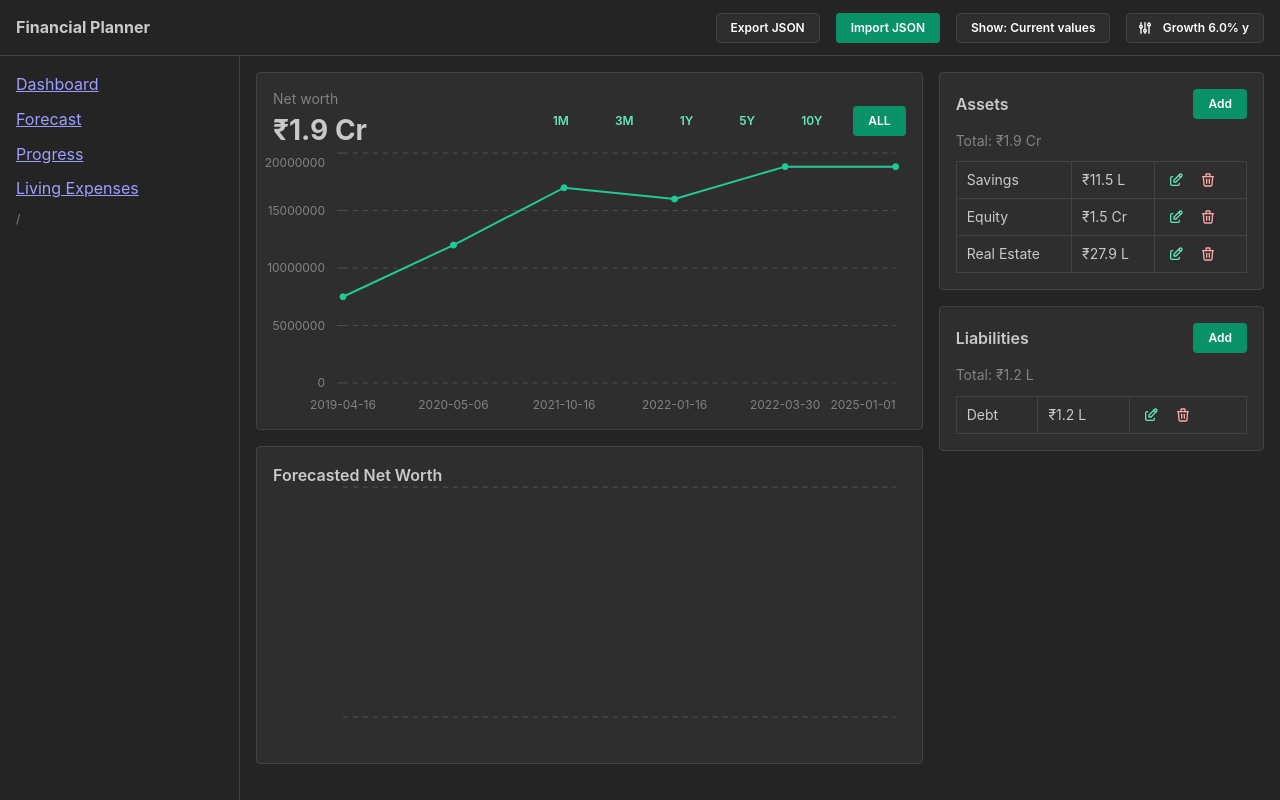
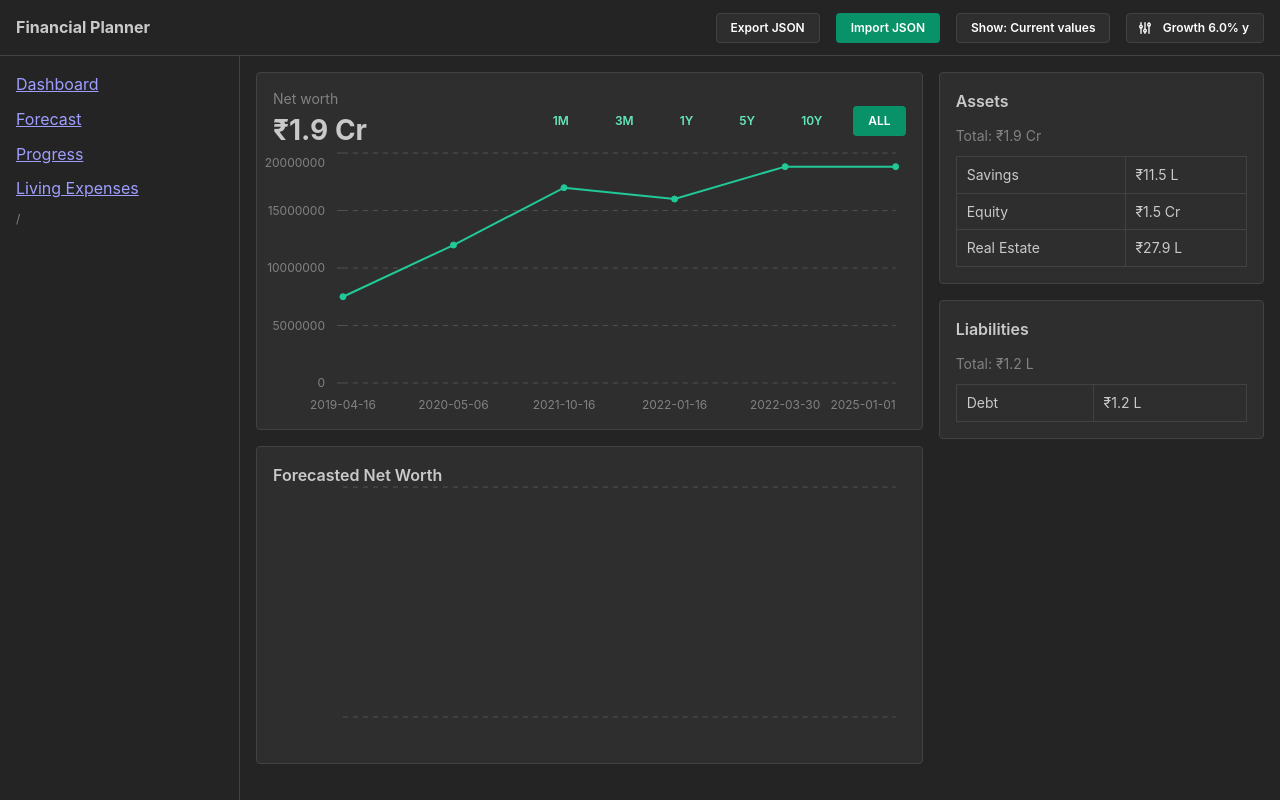
Before and after one commit to mdtanveer/fireapp, a React (Vite) app: page / in a window 1280 px wide. Built offline with nearby package versions, Linux system fonts and the light colour scheme.

Commit message:
Remove edit/delete buttons

```diff
--- a/src/components/dashboard/AssetsList.tsx
+++ b/src/components/dashboard/AssetsList.tsx
@@ -1,53 +1,44 @@
-import { ActionIcon, Button, Card, Group, Stack, Table, Text } from '@mantine/core';
-import { IconEdit, IconTrash } from '@tabler/icons-react';
-import React from 'react';
-import { NetWorthItem } from '../../types/networth';
-import { formatInrShort } from '../../utils/format';
-import { ItemDrawer } from './ItemDrawer';
+import {
+  ActionIcon,
+  Button,
+  Card,
+  Group,
+  Stack,
+  Table,
+  Text,
+} from "@mantine/core";
+import { NetWorthItem } from "../../types/networth";
+import { formatInrShort } from "../../utils/format";
 
-export function AssetsList({ items, onChange }: { items: NetWorthItem[]; onChange: (items: NetWorthItem[]) => void }) {
-  const [opened, setOpened] = React.useState(false);
-  const [editing, setEditing] = React.useState<NetWorthItem | undefined>(undefined);
+export function AssetsList({
+  items,
+  onChange,
+}: {
+  items: NetWorthItem[];
+  onChange: (items: NetWorthItem[]) => void;
+}) {
   const total = items.reduce((s, i) => s + i.currentValue, 0);
 
   return (
     <Card withBorder>
       <Group justify="space-between" mb="sm">
         <Text fw={600}>Assets</Text>
-        <Button size="xs" onClick={() => { setEditing(undefined); setOpened(true); }}>Add</Button>
       </Group>
       <Stack gap="xs">
-        <Text size="sm" c="dimmed">Total: {formatInrShort(total)}</Text>
+        <Text size="sm" c="dimmed">
+          Total: {formatInrShort(total)}
+        </Text>
         <Table striped withTableBorder withColumnBorders highlightOnHover>
           <Table.Tbody>
             {items.map((i) => (
               <Table.Tr key={i.id}>
                 <Table.Td>{i.name}</Table.Td>
                 <Table.Td>{formatInrShort(i.currentValue)}</Table.Td>
-                <Table.Td>
-                  <Group gap="xs">
-                    <ActionIcon size="sm" variant="subtle" onClick={() => { setEditing(i); setOpened(true); }}>
-                      <IconEdit size={16} />
-                    </ActionIcon>
-                    <ActionIcon size="sm" color="red" variant="subtle" onClick={() => onChange(items.filter((x) => x.id !== i.id))}>
-                      <IconTrash size={16} />
-                    </ActionIcon>
-                  </Group>
-                </Table.Td>
               </Table.Tr>
             ))}
           </Table.Tbody>
         </Table>
       </Stack>
-      <ItemDrawer
-        opened={opened}
-        item={editing}
-        onClose={() => setOpened(false)}
-        onSave={(it) => {
-          if (editing) onChange(items.map((x) => (x.id === it.id ? it : x)));
-          else onChange([...items, it]);
-        }}
-      />
     </Card>
   );
 }
--- a/src/components/dashboard/ItemDrawer.tsx
+++ /dev/null
@@ -1,28 +0,0 @@
-import { Button, Drawer, Group, NumberInput, Select, Stack, TextInput } from '@mantine/core';
-import React from 'react';
-import { ItemKind, NetWorthItem } from '../../types/networth';
-
-export function ItemDrawer({ opened, onClose, item, onSave }: { opened: boolean; onClose: () => void; item?: NetWorthItem; onSave: (it: NetWorthItem) => void; }) {
-  const [local, setLocal] = React.useState<NetWorthItem>(
-    item ?? { id: crypto.randomUUID(), kind: 'asset', name: '', category: '', currentValue: 0, monthlyGrowthRate: 0.004 }
-  );
-  React.useEffect(() => {
-    setLocal(item ?? { id: crypto.randomUUID(), kind: 'asset', name: '', category: '', currentValue: 0, monthlyGrowthRate: 0.004 });
-  }, [item, opened]);
-
-  return (
-    <Drawer opened={opened} onClose={onClose} title={item ? 'Edit Item' : 'Add Item'} position="right" size="md">
-      <Stack>
-        <Select label="Type" data={[{ label: 'Asset', value: 'asset' }, { label: 'Liability', value: 'liability' }]} value={local.kind} onChange={(v) => setLocal({ ...local, kind: (v as ItemKind) ?? 'asset' })} />
-        <TextInput label="Name" value={local.name} onChange={(e) => setLocal({ ...local, name: e.currentTarget.value })} />
-        <TextInput label="Category" value={local.category} onChange={(e) => setLocal({ ...local, category: e.currentTarget.value })} />
-        <NumberInput label="Current value (₹)" value={local.currentValue} onChange={(v) => setLocal({ ...local, currentValue: Number(v) || 0 })} thousandSeparator />
-        <NumberInput label="Monthly growth (%)" value={(local.monthlyGrowthRate ?? 0) * 100} onChange={(v) => setLocal({ ...local, monthlyGrowthRate: (Number(v) || 0) / 100 })} step={0.1} />
-        <Group justify="flex-end">
-          <Button variant="default" onClick={onClose}>Cancel</Button>
-          <Button onClick={() => { onSave(local); onClose(); }}>Save</Button>
-        </Group>
-      </Stack>
-    </Drawer>
-  );
-}
--- a/src/components/dashboard/LiabilitiesList.tsx
+++ b/src/components/dashboard/LiabilitiesList.tsx
@@ -1,53 +1,46 @@
-import { ActionIcon, Button, Card, Group, Stack, Table, Text } from '@mantine/core';
-import { IconEdit, IconTrash } from '@tabler/icons-react';
-import React from 'react';
-import { NetWorthItem } from '../../types/networth';
-import { formatInrShort } from '../../utils/format';
-import { ItemDrawer } from './ItemDrawer';
+import {
+  ActionIcon,
+  Button,
+  Card,
+  Group,
+  Stack,
+  Table,
+  Text,
+} from "@mantine/core";
+import { IconEdit, IconTrash } from "@tabler/icons-react";
+import React from "react";
+import { NetWorthItem } from "../../types/networth";
+import { formatInrShort } from "../../utils/format";
 
-export function LiabilitiesList({ items, onChange }: { items: NetWorthItem[]; onChange: (items: NetWorthItem[]) => void }) {
-  const [opened, setOpened] = React.useState(false);
-  const [editing, setEditing] = React.useState<NetWorthItem | undefined>(undefined);
+export function LiabilitiesList({
+  items,
+  onChange,
+}: {
+  items: NetWorthItem[];
+  onChange: (items: NetWorthItem[]) => void;
+}) {
   const total = items.reduce((s, i) => s + i.currentValue, 0);
 
   return (
     <Card withBorder>
       <Group justify="space-between" mb="sm">
         <Text fw={600}>Liabilities</Text>
-        <Button size="xs" onClick={() => { setEditing(undefined); setOpened(true); }}>Add</Button>
       </Group>
       <Stack gap="xs">
-        <Text size="sm" c="dimmed">Total: {formatInrShort(total)}</Text>
+        <Text size="sm" c="dimmed">
+          Total: {formatInrShort(total)}
+        </Text>
         <Table striped withTableBorder withColumnBorders highlightOnHover>
           <Table.Tbody>
             {items.map((i) => (
               <Table.Tr key={i.id}>
                 <Table.Td>{i.name}</Table.Td>
                 <Table.Td>{formatInrShort(i.currentValue)}</Table.Td>
-                <Table.Td>
-                  <Group gap="xs">
-                    <ActionIcon size="sm" variant="subtle" onClick={() => { setEditing(i); setOpened(true); }}>
-                      <IconEdit size={16} />
-                    </ActionIcon>
-                    <ActionIcon size="sm" color="red" variant="subtle" onClick={() => onChange(items.filter((x) => x.id !== i.id))}>
-                      <IconTrash size={16} />
-                    </ActionIcon>
-                  </Group>
-                </Table.Td>
               </Table.Tr>
             ))}
           </Table.Tbody>
         </Table>
       </Stack>
-      <ItemDrawer
-        opened={opened}
-        item={editing}
-        onClose={() => setOpened(false)}
-        onSave={(it) => {
-          if (editing) onChange(items.map((x) => (x.id === it.id ? it : x)));
-          else onChange([...items, it]);
-        }}
-      />
     </Card>
   );
 }
--- a/src/pages/LivingExpenses.tsx
+++ b/src/pages/LivingExpenses.tsx
@@ -67,7 +67,9 @@ export function LivingExpenses() {
         <Text size="sm" c="dimmed">
           Total Monthly Expenses
         </Text>
-        <Text fw={600}>{formatInrShort(totalMonthlyExpenses)}</Text>
+        <Text fw={600} size="xl">
+          {formatInrShort(totalMonthlyExpenses)}
+        </Text>
       </Group>
       <CashflowForm
         inputs={{
```
